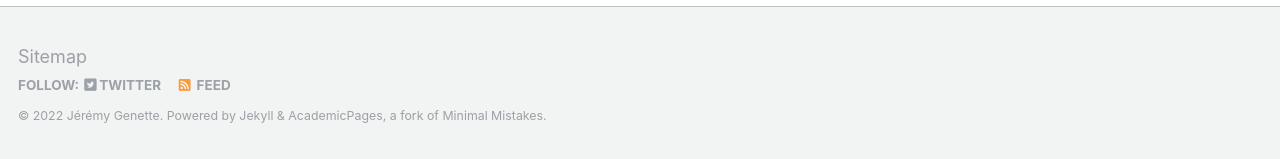
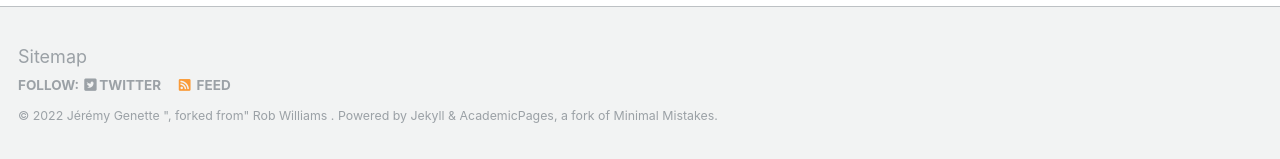
Before and after one commit to jgenette/jgenette.github.io, a Jekyll site: the page built from _pages/about.md, in a window 1280 px wide. Shown: the part 738-897 px from the top of the page. Built offline with Jekyll 4.4.1, drawn with Linux system fonts in a browser that asks for light colours.

Commit message:
Update footer.html

```diff
--- a/_includes/footer.html
+++ b/_includes/footer.html
@@ -21,4 +21,4 @@
   </ul>
 </div>
 
-<div class="page__footer-copyright">&copy; {{ site.time | date: '%Y' }} {{ site.name | default: site.title }}. {{ site.data.ui-text[site.locale].powered_by | default: "Powered by" }} <a href="http://jekyllrb.com" rel="nofollow">Jekyll</a> &amp; <a href="https://github.com/academicpages/academicpages.github.io">AcademicPages</a>, a fork of <a href="https://mademistakes.com/work/minimal-mistakes-jekyll-theme/" rel="nofollow">Minimal Mistakes</a>.</div>
+<div class="page__footer-copyright">&copy; {{ site.time | date: '%Y' }} {{ site.name | default: site.title }} ", forked from" <a href="https://github.com/jayrobwilliams/jayrobwilliams.github.io" rel="nofollow">Rob Williams</a> . {{ site.data.ui-text[site.locale].powered_by | default: "Powered by" }} <a href="http://jekyllrb.com" rel="nofollow">Jekyll</a> &amp; <a href="https://github.com/academicpages/academicpages.github.io">AcademicPages</a>, a fork of <a href="https://mademistakes.com/work/minimal-mistakes-jekyll-theme/" rel="nofollow">Minimal Mistakes</a>.</div>
```
